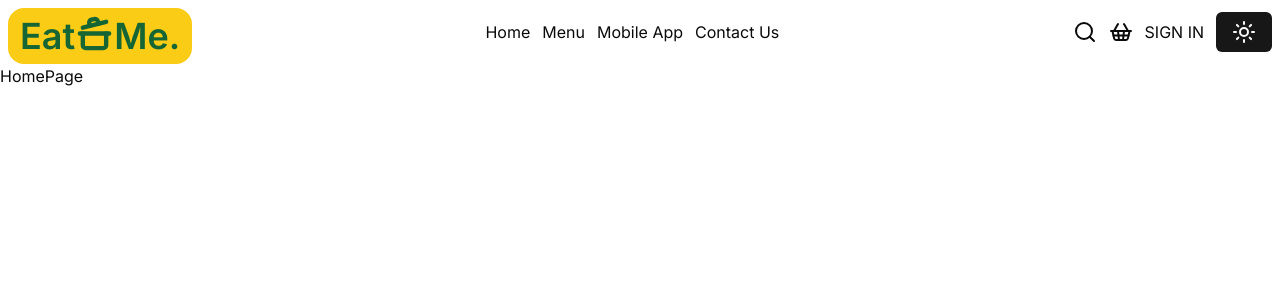
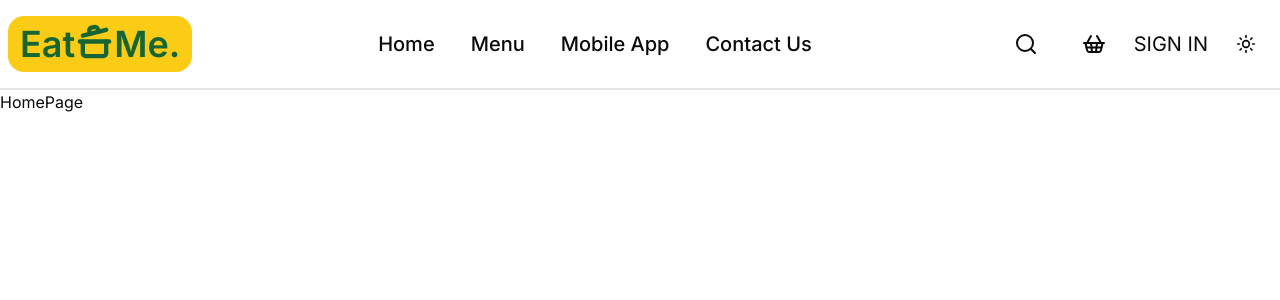
Before and after one commit to Klemen03/EatMe, a Next.js app: page / in a window 1280 px wide. Shown: the top 300 px of the page. Built offline with nearby package versions, Linux system fonts and the light colour scheme.

Commit message:
styled navbar

```diff
--- a/app/components/DarkModeBtn.jsx
+++ b/app/components/DarkModeBtn.jsx
@@ -1,6 +1,7 @@
 'use client';
 
 import * as React from 'react';
+import { useEffect, useState } from 'react';
 import { Moon, Sun } from 'lucide-react';
 import { useTheme } from 'next-themes';
 import { Button } from '@/components/ui/button';
@@ -8,18 +9,27 @@ import { Button } from '@/components/ui/button';
 export default function DarkModeBtn() {
   const { theme, setTheme, systemTheme } = useTheme();
   const currentTheme = theme === 'system' ? systemTheme : theme;
+  const [mounted, setMounted] = useState(false);
+
+  useEffect(() => {
+    setMounted(true);
+  }, []);
+
+  if (!mounted) {
+    return null;
+  }
 
   return (
-    <div>
+    <>
       {currentTheme === 'dark' ? (
-        <Button onClick={() => setTheme('light')}>
-          <Moon />
+        <Button variant="ghost" onClick={() => setTheme('light')}>
+          <Moon size={20} />
         </Button>
       ) : (
-        <Button onClick={() => setTheme('dark')}>
-          <Sun />
+        <Button variant="ghost" onClick={() => setTheme('dark')}>
+          <Sun size={20} />
         </Button>
       )}
-    </div>
+    </>
   );
 }
--- a/app/components/Logo.jsx
+++ b/app/components/Logo.jsx
@@ -1,15 +1,18 @@
 import React from 'react';
 import { CookingPot } from 'lucide-react';
+import Link from 'next/link';
 
 const Logo = () => {
   return (
-    <div className="text-green-800 flex text-4xl font-semibold pt-2 pl-2">
-      <span className="flex flex-row bg-yellow-400 p-2 px-3 rounded-2xl">
-        <span>Eat</span>
-        <CookingPot size={35} strokeWidth={3} className="mx-0.5" />
-        <span>Me.</span>
-      </span>
-    </div>
+    <Link href="/">
+      <div className="text-green-800 flex text-4xl font-semibold pl-2">
+        <div className="flex flex-row bg-yellow-400 p-2 px-3 rounded-2xl">
+          <p>Eat</p>
+          <CookingPot size={35} strokeWidth={3} className="mx-0.5" />
+          <p>Me.</p>
+        </div>
+      </div>
+    </Link>
   );
 };
 
--- a/app/components/Navbar.jsx
+++ b/app/components/Navbar.jsx
@@ -3,6 +3,7 @@ import Logo from './Logo';
 import Link from 'next/link';
 import { Search, ShoppingBasket } from 'lucide-react';
 import DarkModeBtn from './DarkModeBtn';
+import { Button } from '@/components/ui/button';
 
 const Navbar = () => {
   const navbarItems = [
@@ -13,18 +14,24 @@ const Navbar = () => {
   ];
 
   return (
-    <nav className="flex flex-row items-center justify-between">
+    <nav className="flex flex-row items-center justify-between py-4 border-b-2">
       <Logo />
-      <div className="flex flex-row gap-3 items-center">
+      <div className="flex flex-row gap-1 items-center">
         {navbarItems.map((item) => (
           <Link href={'/'} key={item.label}>
-            {item.label}
+            <Button className="text-xl" variant="ghost">
+              {item.label}
+            </Button>
           </Link>
         ))}
       </div>
-      <div className="flex flex-row items-center gap-3 pr-2">
-        <Search />
-        <ShoppingBasket />
+      <div className="flex flex-row items-center gap-3 pr-2 text-xl">
+        <Button variant="ghost">
+          <Search />
+        </Button>
+        <Button variant="ghost">
+          <ShoppingBasket />
+        </Button>
         <p>SIGN IN</p>
         <DarkModeBtn />
       </div>
--- a/app/page.js
+++ b/app/page.js
@@ -1,3 +1,7 @@
 export default function Home() {
-  return <div>HomePage</div>;
+  return (
+    <>
+      <div>HomePage</div>
+    </>
+  );
 }
```
Also changed, not shown: app/globals.css (indentation only).
